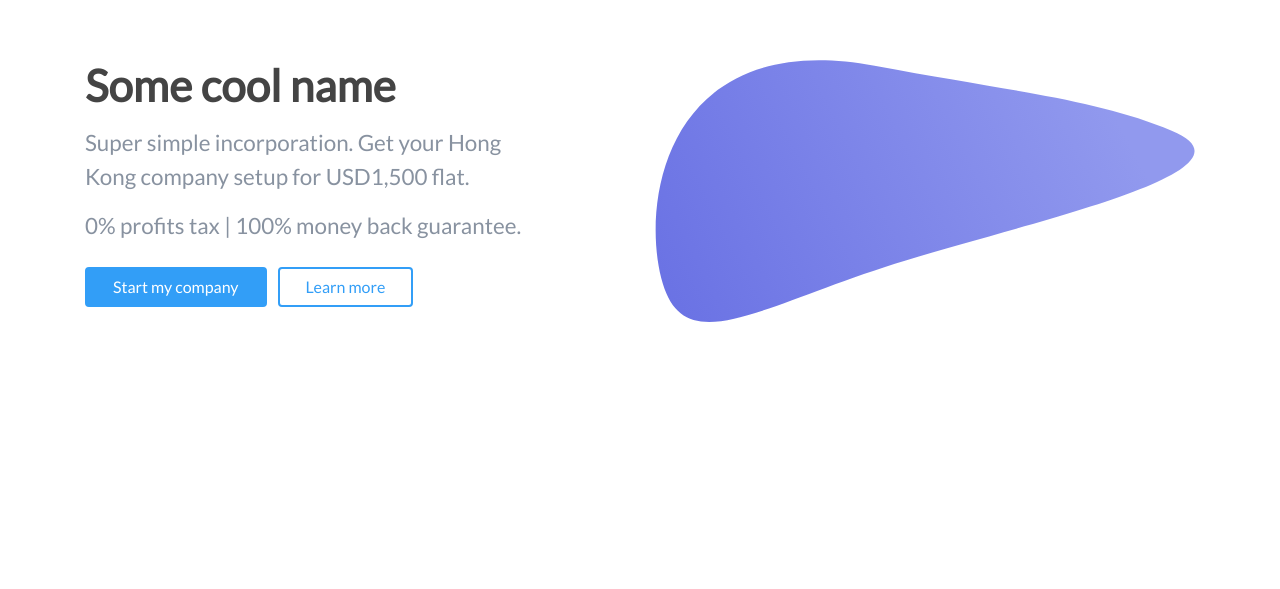
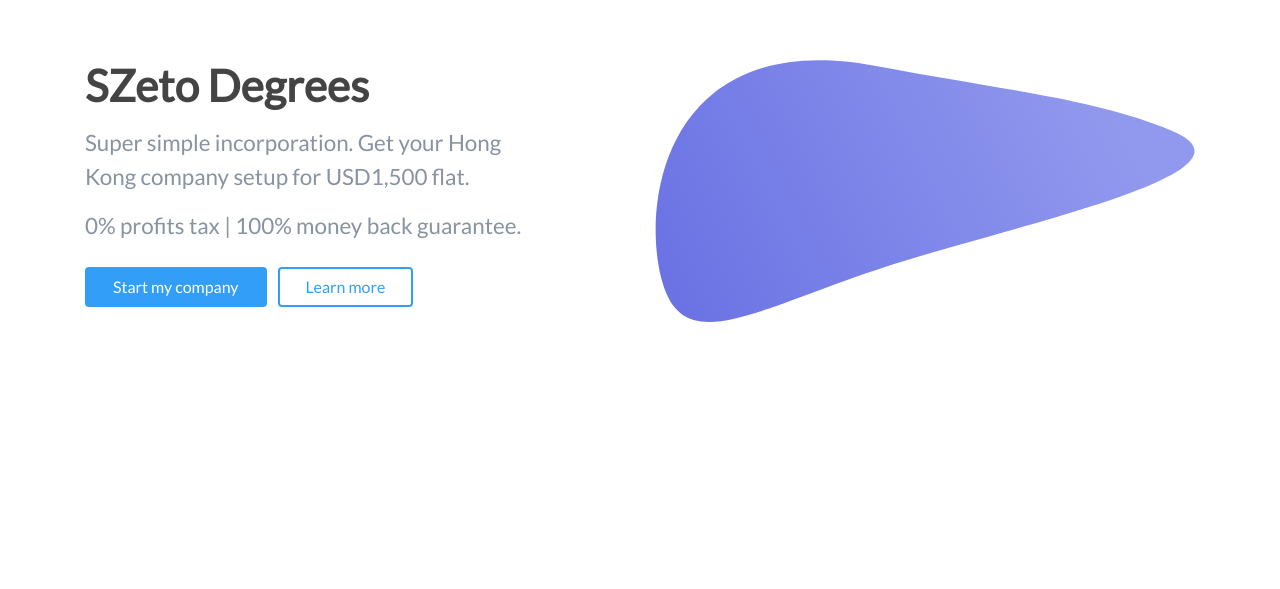
Before and after one commit to dermur/corpsec, a plain HTML site: page index.html in a window 1280 px wide. Shown: the part 162-751 px from the top of the page. Drawn offline with nearby package versions, Linux system fonts and the light colour scheme.

Commit message:
ADD: Name, Meta Title

```diff
--- a/index.html
+++ b/index.html
@@ -2,7 +2,7 @@
 <html>
 
 <head>
-  <title>Cool Company Incorporation</title>
+  <title>Save $1,500 in tax</title>
   <meta name="viewport" content="width=device-width, height=device-height, initial-scale=1.0, maximum-scale=1.0" />
 
   <link rel="stylesheet" href="https://stackpath.bootstrapcdn.com/bootstrap/4.1.3/css/bootstrap.min.css" integrity="sha384-MCw98/SFnGE8fJT3GXwEOngsV7Zt27NXFoaoApmYm81iuXoPkFOJwJ8ERdknLPMO" crossorigin="anonymous">
@@ -89,7 +89,7 @@
     <div class="container h-100 pb-6">
       <div class="row align-items-center">
         <div class="col-12 col-md-6 col-lg-5">
-          <h1>Some cool name</h1>
+          <h1>SZeto Degrees</h1>
           <p class="lead">Super simple incorporation. Get your Hong Kong company setup for USD1,500 flat.</p>
           <p class="lead">0% profits tax | 100% money back guarantee.</p>
           <p class="mt-4">
```
